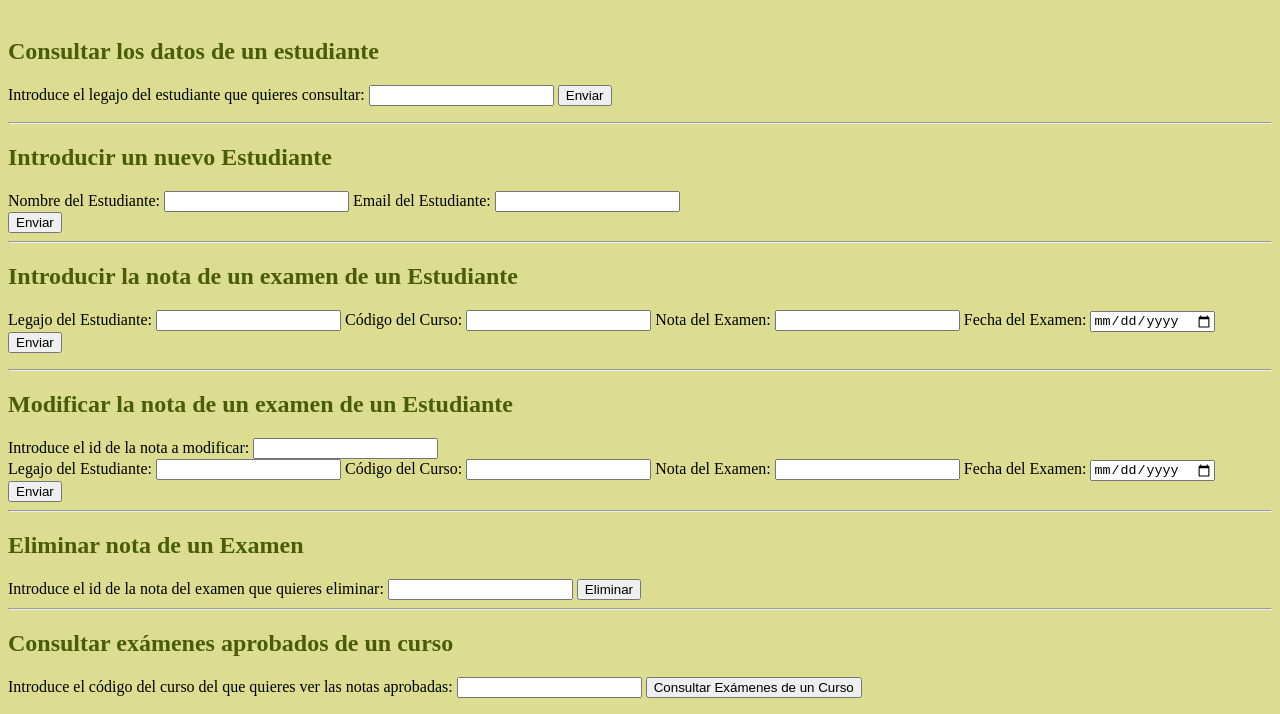
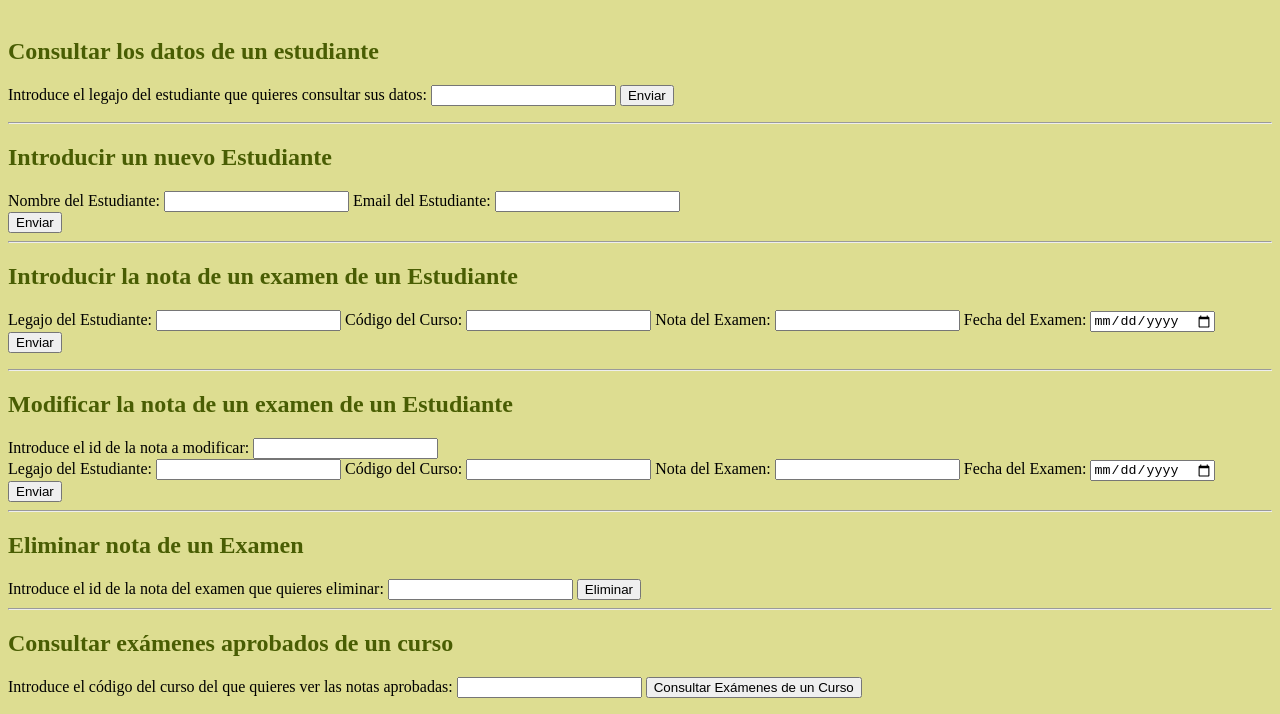
Before and after one commit to Angela-Iglesias/universidad, a website: page index.html in a window 1280 px wide. Shown: the part 181-895 px from the top of the page. Drawn offline with Linux system fonts and the light colour scheme; no server answers.

Commit message:
Cambio del titulo

```diff
--- a/index.html
+++ b/index.html
@@ -13,7 +13,7 @@
     <br>
 
     <h2>Consultar los datos de un estudiante</h2>
-    <label for="estudiante">Introduce el legajo del estudiante que quieres consultar:</label>
+    <label for="estudiante">Introduce el legajo del estudiante que quieres consultar sus datos:</label>
     <input type="number" id="estudiante">
     <button onclick="verEstudiante()">Enviar</button>
     <p id="resultadoEstudiante"></p>
```
